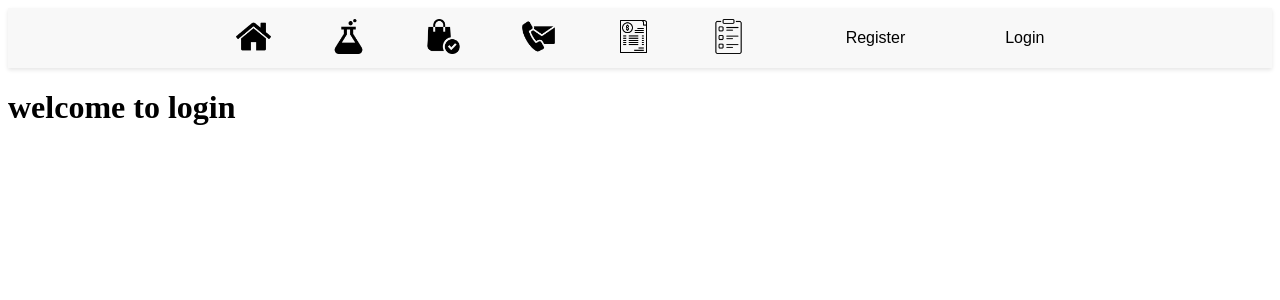
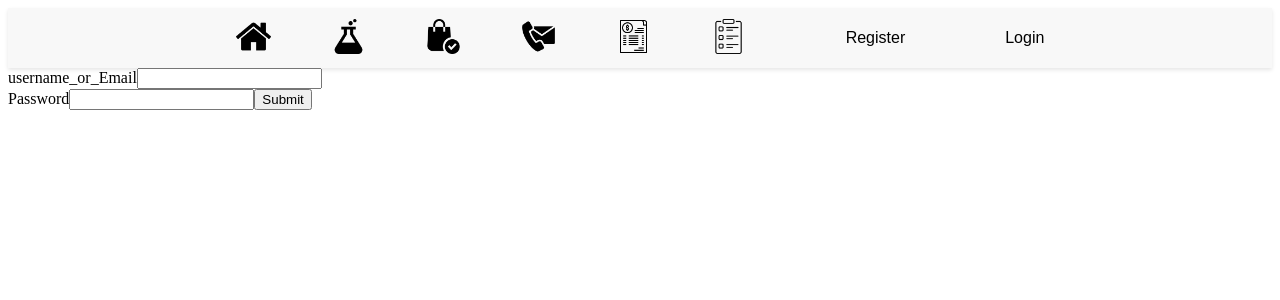
Before and after one commit to diveshkar/TestingPc, a React (Create React App) app in the folder frontend/: page /login in a window 1280 px wide. Shown: the top 300 px of the page. Built offline with nearby package versions, Linux system fonts and the light colour scheme; the HTML template or start-up script is replaced by a standard one.

Commit message:
order path

```diff
--- a/frontend/src/App.js
+++ b/frontend/src/App.js
@@ -17,7 +17,7 @@ import Login from './Component/Login';
         <Nav/>
       </div>
         <Routes>
-          <Route exact path ='/' element={<Homepage/>}/>
+          <Route exact path ='/home' element={<Homepage/>}/>
           <Route exact path ='/order' element={<Order/>}/>
           <Route exact path ='/purchase' element={<Purchase/>}/>
           <Route exact path ='/contact' element={<Contact/>}/>
--- a/frontend/src/Component/Login.js
+++ b/frontend/src/Component/Login.js
@@ -1,14 +1,42 @@
 import React from 'react'
 import './login.css';
+import axios from 'axios';
+import { useState } from 'react';
 
-const Login = () => {
+function Login () {
+  const [formData, setFormData] = useState({
+    username_or_Email:'',
+    password:''
+
+  });
+
+  const handleChange = (e) => {
+    setFormData({ ...formData, [e.target.name]: e.target.value });
+  };
+
+  const handleSubmit = (e) => {
+    let url = 'http://localhost/testingpc/backend/login.php';
+    axios.post(url , formData).then(function(response) {
+      if(response.data.success) {
+        window.location.href = '/order';
+        alert("login succed");
+      }
+    })
+    .catch(function(error){
+      alert(error);
+    })
+
+  }
+
   return (
     <div>
-      <h1>welcome to login</h1>
-
-
-
-
+      <form className='loginform' onSubmit={handleSubmit}>
+        <label>username_or_Email</label>
+        <input type='text' name = "username_or_Email" id = "username_or_Email" value={formData.username_or_Email} onChange={handleChange} required ></input><br />
+        <label>Password</label>
+        <input type='text' name = "password" id = "password" value={formData.password} onChange={handleChange} required ></input>
+        <input type='submit' name='submit' id='submit'></input>
+      </form>
     </div>
   )
 }
--- a/frontend/src/Component/Nav.js
+++ b/frontend/src/Component/Nav.js
@@ -13,7 +13,7 @@ const Nav = () => {
     <div>
       <nav className="navbar">
 
-        <Link to="/" className='nav-item'><img src={homeIcon} className='nav-icon' alt="Home-icon"/></Link>
+        <Link to="/home" className='nav-item'><img src={homeIcon} className='nav-icon' alt="Home-icon"/></Link>
         <Link to="/order" className='nav-item'><img src={labIcon} className='nav-icon' alt="flask-icon"/></Link>
         <Link to="/purchase" className='nav-item'><img src={purchaseIcon} className='nav-icon' alt="purchase-icon"/></Link>
         <Link to="/contact" className='nav-item'><img src={contactIcon} className='nav-icon' alt="contact-icon"/></Link>
```
Also changed, not shown: 1 other file (tests, documents, lock files or other folders).
